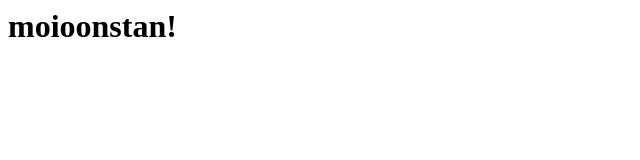
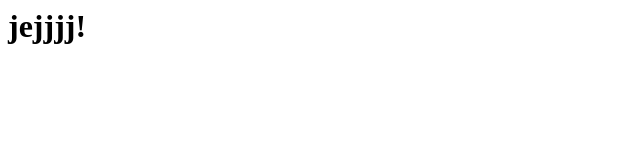
Before and after one commit to st4n-dre/st4n-dre.github.io, a plain HTML site: page index.html in a window 1280 px wide. Shown: the whole page, without its empty margins (0-640 px from the left). Drawn offline with Linux system fonts and the light colour scheme.

Commit message:
Update index.html

```diff
--- a/index.html
+++ b/index.html
@@ -1 +1 @@
-<h1>moioonstan!</h1>
+<h1>jejjjj!</h1>
```
